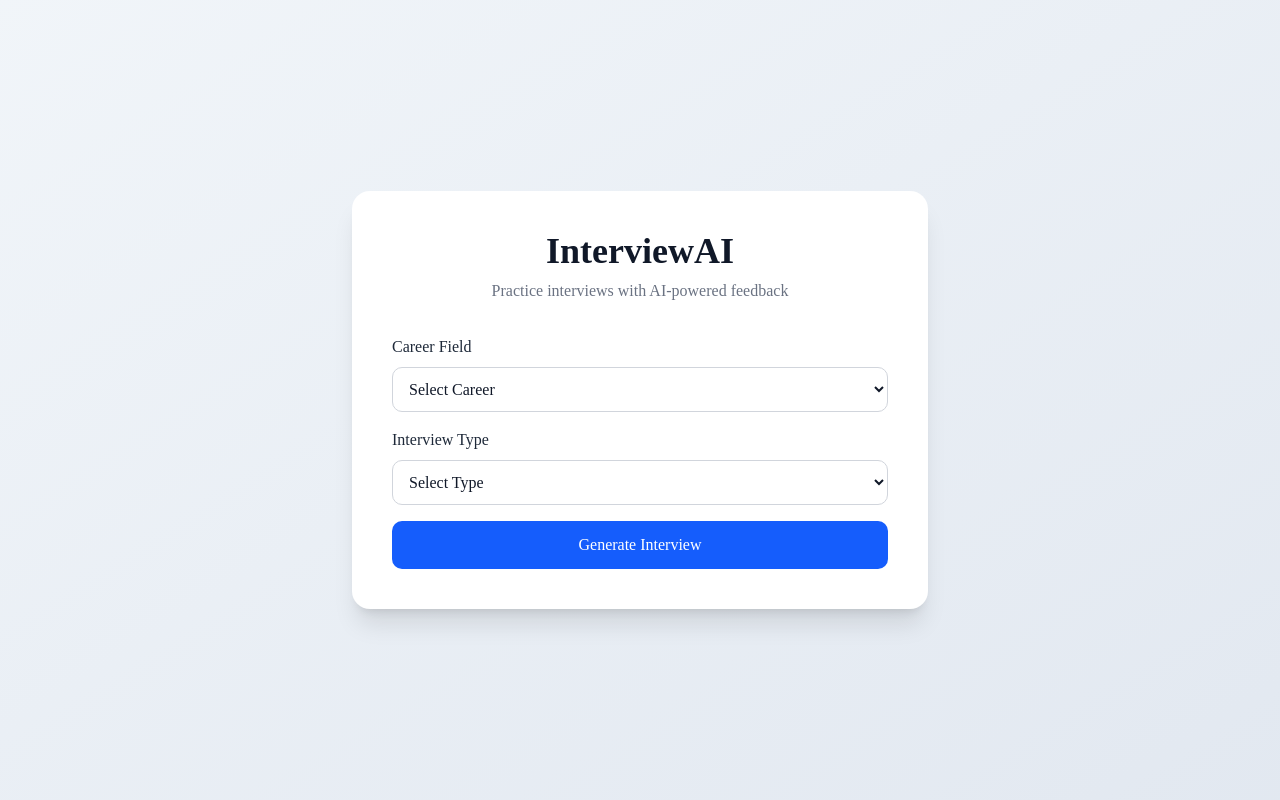
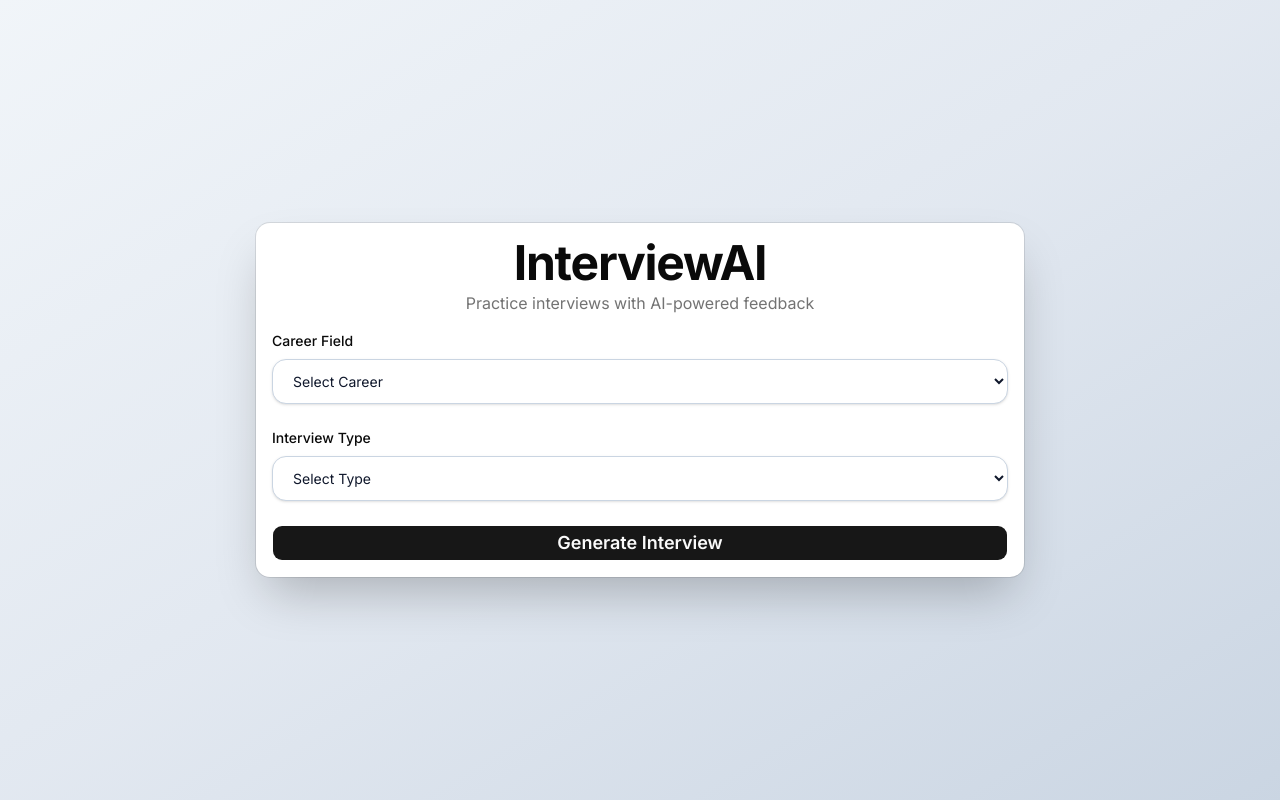
Before and after one commit to vaishnaviBhagat18/InterviewAI, a Next.js app: page / in a window 1280 px wide. Built offline with nearby package versions, Linux system fonts and the light colour scheme.

Commit message:
Redesigned homepage with shadcn Card, Button, and not Select

```diff
--- a/src/app/layout.tsx
+++ b/src/app/layout.tsx
@@ -1,6 +1,7 @@
 import type { Metadata } from "next";
 import { Geist, Geist_Mono } from "next/font/google";
 import "./globals.css";
+import { Inter } from "next/font/google";
 
 const geistSans = Geist({
   variable: "--font-geist-sans",
@@ -9,6 +10,10 @@ const geistSans = Geist({
 
 const geistMono = Geist_Mono({
   variable: "--font-geist-mono",
+  subsets: ["latin"],
+});
+
+const inter = Inter({
   subsets: ["latin"],
 });
 
@@ -27,7 +32,7 @@ export default function RootLayout({
       lang="en"
       className={`${geistSans.variable} ${geistMono.variable} h-full antialiased`}
     >
-      <body className="min-h-full flex flex-col">{children}</body>
+      <body className={inter.className}>{children}</body>
     </html>
   );
 }
--- a/src/app/page.tsx
+++ b/src/app/page.tsx
@@ -1,41 +1,89 @@
 "use client";
 
 import { useState } from "react";
-import CareerSelector from "@/components/CareerSelector";
-import InterviewTypeSelector from "@/components/InterviewTypeSelector";
+
+import { Button } from "@/components/ui/button";
+
+import {
+  Card,
+  CardContent,
+  CardDescription,
+  CardHeader,
+  CardTitle,
+} from "@/components/ui/card";
+
+import {
+  Select,
+  SelectContent,
+  SelectItem,
+  SelectTrigger,
+  SelectValue,
+} from "@/components/ui/select";
 
 export default function Home() {
   const [career, setCareer] = useState("");
   const [interviewType, setInterviewType] = useState("");
 
   return (
-    <main className="min-h-screen flex justify-center items-center bg-gradient-to-br from-slate-100 to-slate-200">
-      <div className="bg-white p-10 rounded-2xl shadow-xl w-full max-w-xl">
-        <h1 className="text-4xl font-bold text-gray-900 mb-2 text-center">
-          InterviewAI
-        </h1>
-        <p className="text-center text-gray-500 mb-8">
-          Practice interviews with AI-powered feedback
-        </p>
+    <main className="min-h-screen flex items-center justify-center bg-gradient-to-br from-slate-100 via-slate-200 to-slate-300 p-6">
+      <Card className="w-full max-w-3xl shadow-2xl border-0">
+        <CardHeader>
+          <CardTitle className="text-5xl font-bold text-center tracking-tight">
+            InterviewAI
+          </CardTitle>
 
-        <div className="space-y-4">
-          <CareerSelector
-            value={career}
-            onChange={setCareer}
-          />
+          <CardDescription className="text-center text-base">
+            Practice interviews with AI-powered feedback
+          </CardDescription>
+        </CardHeader>
 
-          <InterviewTypeSelector
-            value={interviewType}
-            onChange={setInterviewType}
-          />
+        <CardContent className="space-y-6">
+          <div>
+            <label className="mb-2 block font-medium">
+              Career Field
+            </label>
 
-          <button
-            className="w-full bg-blue-600 hover:bg-blue-700 text-white font-medium p-3 rounded-lg transition"
+            <select
+              value={career}
+              onChange={(e) => setCareer(e.target.value)}
+              className="w-full rounded-xl border border-slate-300 bg-white px-4 py-3 text-slate-900 shadow-sm focus:border-blue-500 focus:outline-none focus:ring-2 focus:ring-blue-500"
+            >
+              <option value="">Select Career</option>
+              <option value="fullstack">Full Stack Developer</option>
+              <option value="frontend">Frontend Developer</option>
+              <option value="backend">Backend Developer</option>
+              <option value="aiml">AI/ML Engineer</option>
+              <option value="dataanalyst">Data Analyst</option>
+              <option value="cybersecurity">Cybersecurity</option>
+            </select>
+          </div>
+
+          <div>
+            <label className="mb-2 block font-medium">
+              Interview Type
+            </label>
+
+            <select
+              value={interviewType}
+              onChange={(e) => setInterviewType(e.target.value)}
+              className="w-full rounded-xl border border-slate-300 bg-white px-4 py-3 text-slate-900 shadow-sm focus:border-blue-500 focus:outline-none focus:ring-2 focus:ring-blue-500"
+            >
+              <option value="">Select Type</option>
+              <option value="technical">Technical</option>
+              <option value="hr">HR</option>
+              <option value="behavioral">Behavioral</option>
+              <option value="mixed">Mixed</option>
+            </select>
+          </div>
+
+          <Button
+            size="lg"
+            className="w-full text-lg font-semibold"
           >
             Generate Interview
-          </button>
-        </div>
-      </div>
+          </Button>
+        </CardContent>
+      </Card>
     </main>
   );
 }
--- /dev/null
+++ b/src/types/interview.ts
@@ -0,0 +1,13 @@
+export type Career =
+  | "fullstack"
+  | "frontend"
+  | "backend"
+  | "aiml"
+  | "dataanalyst"
+  | "cybersecurity";
+
+export type InterviewType =
+  | "technical"
+  | "hr"
+  | "behavioral"
+  | "mixed";
```
